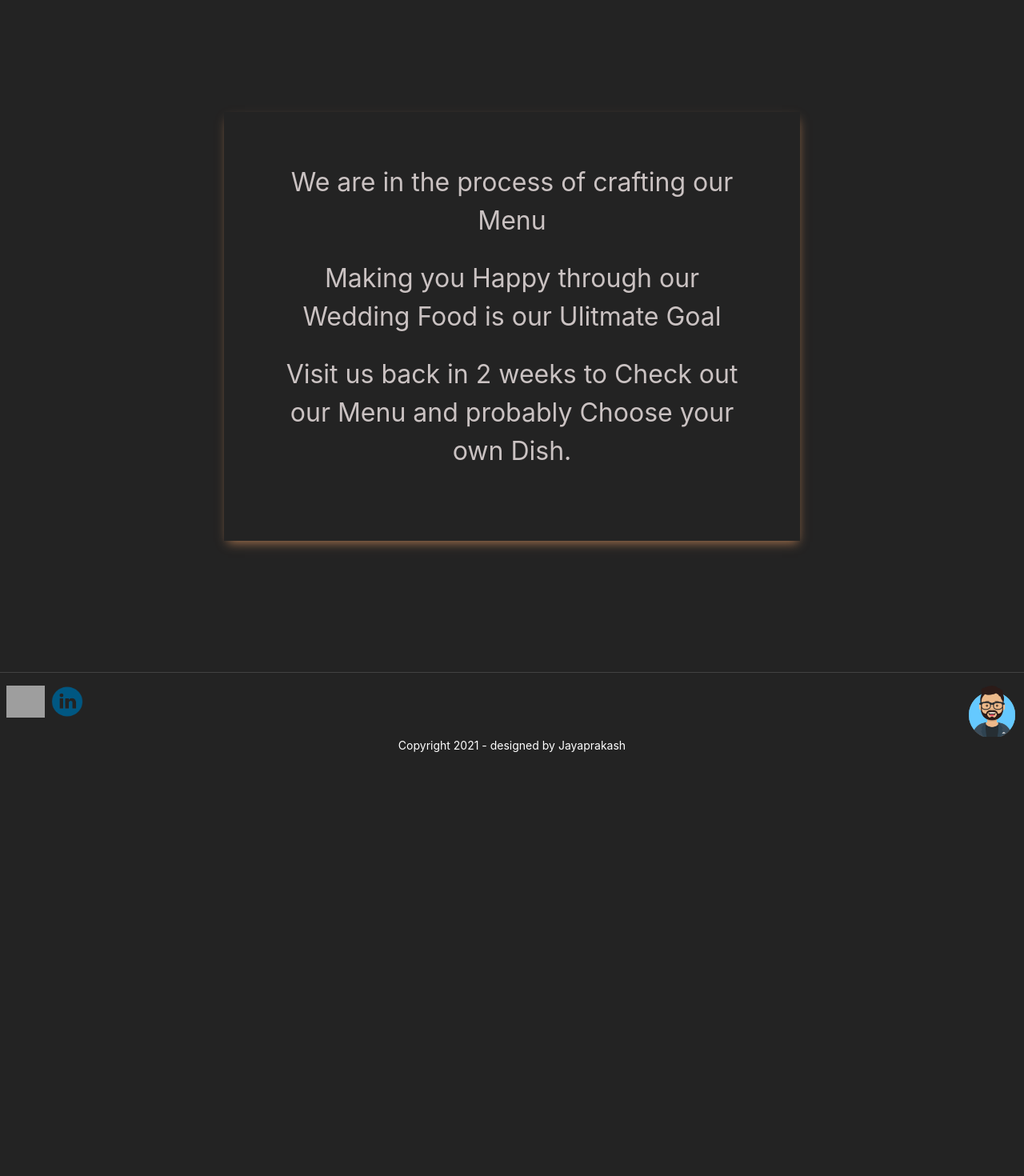
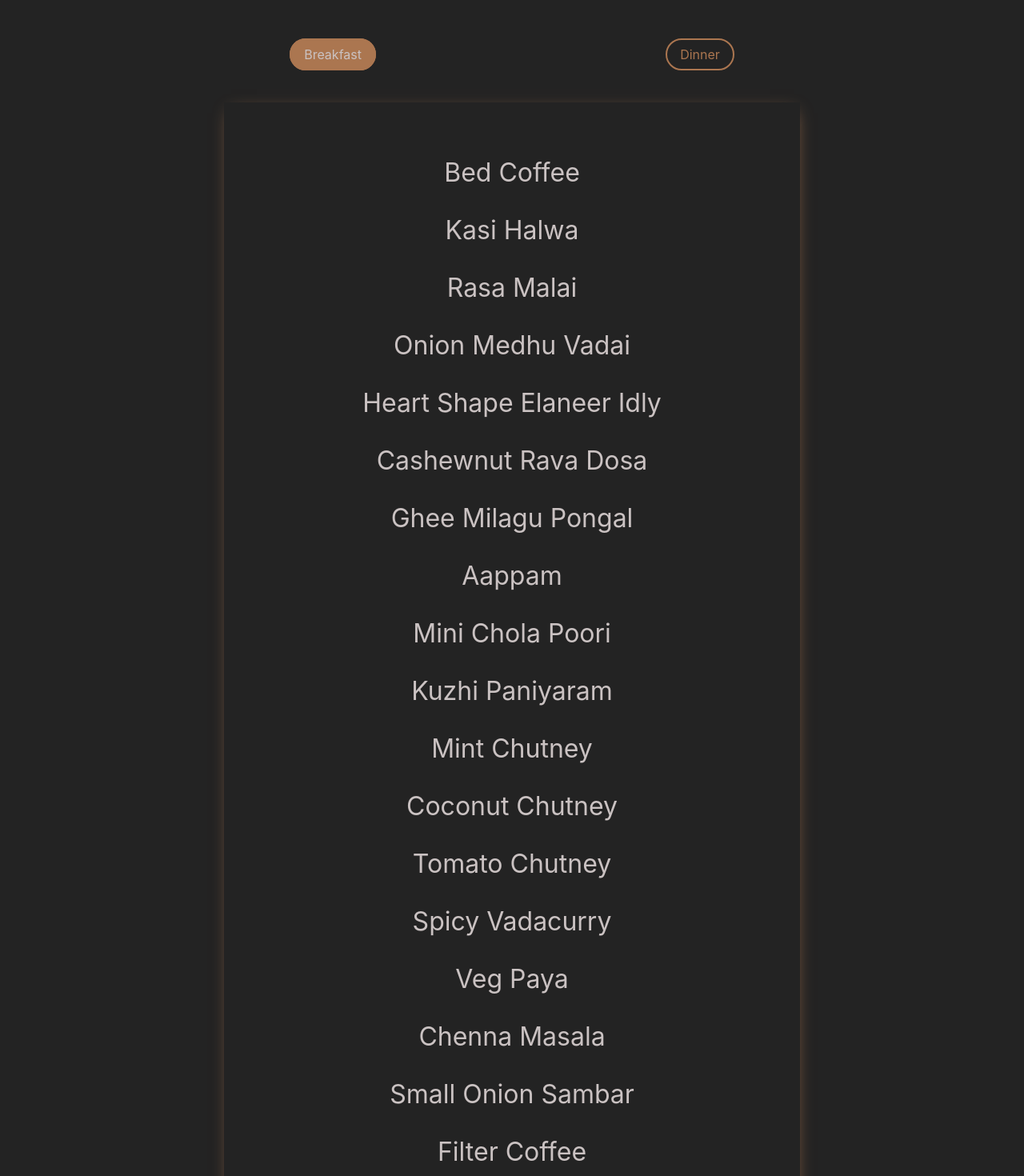
Before and after one commit to Jayaprakashkumar/nish-wedding, a React (Create React App) app: page /menu in a window 1280 px wide. Shown: the part 40-1510 px from the top of the page at 80% size. Before the commit the page ends 998 px from the top, so only its background shows below. Built offline with nearby package versions, Linux system fonts and the light colour scheme; grey boxes are pictures that could not be loaded; a web font is replaced by a local one.

Commit message:
updated menu

```diff
--- a/src/home.component.js
+++ b/src/home.component.js
@@ -87,7 +87,7 @@ class HomeComponent extends Component {
         </div>
         <div id="location" className="col-12 d-flex justify-content-center align-items-center text-center mb-4">
           <div className="col-sm-12 col-md-6 col-lg-6 p-0">
-            <iframe src="https://www.google.com/maps/embed?pb=!1m18!1m12!1m3!1d3886.239645883364!2d80.24834631540546!3d13.083992890782149!2m3!1f0!2f0!3f0!3m2!1i1024!2i768!4f13.1!3m3!1m2!1s0x3a5265df1e93e413%3A0x7bca8f682e1ad531!2sPTR%20Kalyana%20Mandapam!5e0!3m2!1sen!2sca!4v1631668800628!5m2!1sen!2sca" width="100%" height="300" className="border-0" allowFullScreen="true" loading="lazy"></iframe>
+            <iframe src="https://www.google.com/maps/embed?pb=!1m18!1m12!1m3!1d3886.239645883364!2d80.24834631540546!3d13.083992890782149!2m3!1f0!2f0!3f0!3m2!1i1024!2i768!4f13.1!3m3!1m2!1s0x3a5265df1e93e413%3A0x7bca8f682e1ad531!2sPTR%20Kalyana%20Mandapam!5e0!3m2!1sen!2sca!4v1631668800628!5m2!1sen!2sca" width="100%" height="300" className="border-0" allowFullScreen={true} loading="lazy"></iframe>
           </div>
         </div>
 
--- a/src/menu.js
+++ b/src/menu.js
@@ -6,13 +6,67 @@ export default function Menu() {
 
     return (
         <div className="pt-3em">
-            <div className="menu-wrapper">
-                <div>
-                    <p>We are in the process of crafting our Menu</p>
+
+            <ul className="nav nav-tabs d-flex space-evenly my-5 border-0 menu-header">
+                <li className="active"><a className="active" data-toggle="tab" href="#breakfast">Breakfast</a></li>
+                <li><a data-toggle="tab" href="#dinner">Dinner</a></li>
+            </ul>
+            <div className="tab-content menu-wrapper">
+                <div id="breakfast" class="tab-pane fade in active show">
+                    <p>Bed Coffee</p>
+                    <p>Kasi Halwa</p>
+                    <p>Rasa Malai</p>
+                    <p>Onion Medhu Vadai</p>
+                    <p>Heart Shape Elaneer Idly</p>
+                    <p>Cashewnut Rava Dosa</p>
+                    <p>Ghee Milagu Pongal</p>
+                    <p>Aappam</p>
+                    <p>Mini Chola Poori</p>
+                    <p>Kuzhi Paniyaram</p>
+                    <p>Mint Chutney</p>
+                    <p>Coconut Chutney</p>
+                    <p>Tomato Chutney</p>
+                    <p>Spicy Vadacurry</p>
+                    <p>Veg Paya</p>
+                    <p>Chenna Masala</p>
+                    <p>Small Onion Sambar</p>
+                    <p>Filter Coffee</p>
+                </div>
+                <div id="dinner" class="tab-pane fade">
+                    <p>Mushroom Soup</p>
+                    <p>Radbi Mal Pua</p>
+                    <p>Badham Kathili</p>
+                    <p>Lichi Sweet</p>
+                    <p>Cheese Paniyaram</p>
+                    <p>Spring Roll</p>
+                    <p>Gobi 65</p>
+                    <p>Aalo Paratta</p>
+                    <p>Milk Rumali Rotti</p>
+                    <p>Veg Uthappam</p>
+                    <p>Beetroot Idiyappam</p>
+                    <p>Malli Idly</p>
+                    <p>Hyderabad Veg Biriyani</p>
+                    <p>Bisbilabath</p>
+                    <p>Kadaai Paneer</p>
+                    <p>Veg Paya</p>
+                    <p>Vazhaipoo Ayirameer Kuzhambu</p>
+                    <p>Katharika Mocha Chops</p>
+                    <p>Mini Urulai Oil Roast</p>
+                    <p>Kara Boondi Raita - with cucumber and onion</p>
+                    <p>Garlic Chutney</p>
+                    <p>Finger Chips</p>
+                    <p>Elaneer Payasam</p>
+                </div>
+
+
+            </div>
+
+
+
+
+            {/* <p>We are in the process of crafting our Menu</p>
                     <p>Making you Happy through our Wedding Food is our Ulitmate Goal</p>
-                    <p>Visit us back in 2 weeks to Check out our Menu and probably Choose your own Dish.</p>
-                </div>
-            </div>
+                    <p>Visit us back in 2 weeks to Check out our Menu and probably Choose your own Dish.</p> */}
         </div>
     )
 }
--- a/src/menu.scss
+++ b/src/menu.scss
@@ -3,16 +3,35 @@
     display: flex;
     justify-content: center;
     align-items: center;
-    height: 100vh;
+    // height: 100vh;
     font-size: 4vmin;
 }
-.menu-wrapper > div {
-    box-shadow: 1px 6px 13px -4px #ab7650;
+.menu-wrapper #breakfast, .menu-wrapper #dinner{
+    // box-shadow: 1px 6px 13px -4px #ab7650;
+    box-shadow: 1px 5px 20px -8px #ab7650;
     max-width: 45rem;
     padding: 2em;
     color: #cac2c2;
+    width: 90%;
 }
 
-.menu-wrapper > div p{
+.menu-wrapper > div p {
     padding-bottom: 0.5rem;
 }
+
+.menu-header li a.active {
+    color: #cac2c2;
+    background-color: #ab7650;
+}
+
+.menu-header li a {
+    border: 2px solid #ab7650;
+    color: #ab7650;
+    text-decoration: none;
+    padding: 0.5em 1em;
+    border-radius: 24px;
+}
+
+.space-evenly {
+    justify-content: space-evenly;
+}
--- a/src/timer.component.js
+++ b/src/timer.component.js
@@ -95,7 +95,7 @@ class FlipClock extends React.Component {
   updateTime () {
 
     let year = new Date ().getFullYear ();
-    let difference = +new Date (`11/14/${year}`) - +new Date ();
+    let difference = +new Date (`11/15/${year}`) - +new Date ();
     let timeLeft = {};
 
     if (difference > 0) {
```
